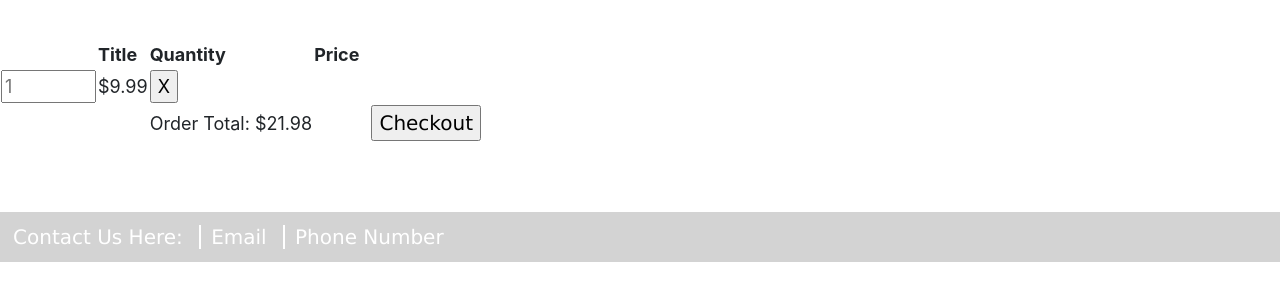
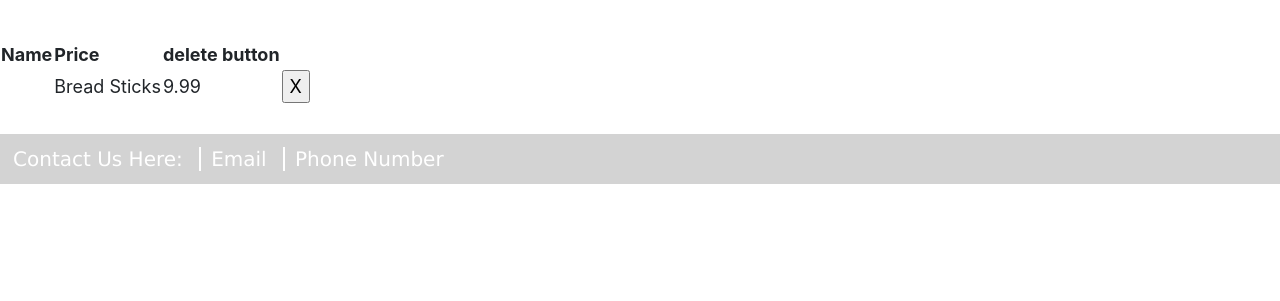
Before and after one commit to rab85714/Project1, a PHP site: page /cart.php in a window 1280 px wide. Shown: the part 141-442 px from the top of the page. Run offline with PHP 8.4, Linux system fonts and the light colour scheme; a user stored in the database is signed in; data comes from the database, SQL or seed files in the repository; tables that the repository leaves empty hold one stand-in row (values such as "Sample post").

Commit message:
attempt to clean up cart

```diff
--- a/cart.php
+++ b/cart.php
@@ -7,7 +7,8 @@
     header("location: login.php");
   }
 
-  $queryCart = "SELECT * FROM cart, user, menuitem
+// this query contains the following variables: id, itemId, name, and price
+  $queryCart = "SELECT user.id, cart.itemId, menuitem.name, menuitem.price FROM cart, user, menuitem
                     WHERE user.email = '$email' AND user.id = cart.id AND cart.itemId = menuitem.id";
 
   $cart = $db->query($queryCart);
@@ -52,31 +53,25 @@
 <body>
   <div class="grid-container">
     <table>
-
+      <tr>
+         <th> Name </th>
+         <th> Price </th>
+         <th> delete button </th>
+      </tr>
+    <?php
+    $total = 0;
+    foreach ($cart as $item) :?>
+      <tr class="item_row">
         <form action="removeFromCart.php" method="post">
-
-            <tr><th></th><th>Title</th><th>Quantity</th><th>Price</th></tr>
-            <tr>
-                <?php foreach($cart as $item):?>
-
-                  <td><input type="number" placeholder = 1 min = 1 max = 10></td>
-                  <td>$<?php echo $item['price']?></td>
-                  <a><input type="hidden" name="itemId" value="<?php echo $item['id']?>"></a>
+            <td><?php $total = $total + $item['price']; ?></td>
+            <td> <?php echo $item['name']; ?></td>
+            <td> <?php echo $item['price']; ?></td>
+            <a><input type="hidden" name="itemId" value="<?php echo $item['itemId']?>"></a>
             <td><input type="submit" name = "remove" value="X"></td>
-                  <br>
-
+        </form>
+      </tr>
     <?php endforeach;?>
-
-
-
-            </tr>
-            <tr><td></td><td></td><td>Order Total: $21.98</td><td></td><td><a href="checkout.php"><input type=button value="Checkout"></a></td></tr>
-          </form>
     </table>
-      </div>
-    </div>
-    <div class="page-right">
-    </div>
   </div>
 
   <footer>
```
Lines whose indentation alone changed are shown as unchanged.
